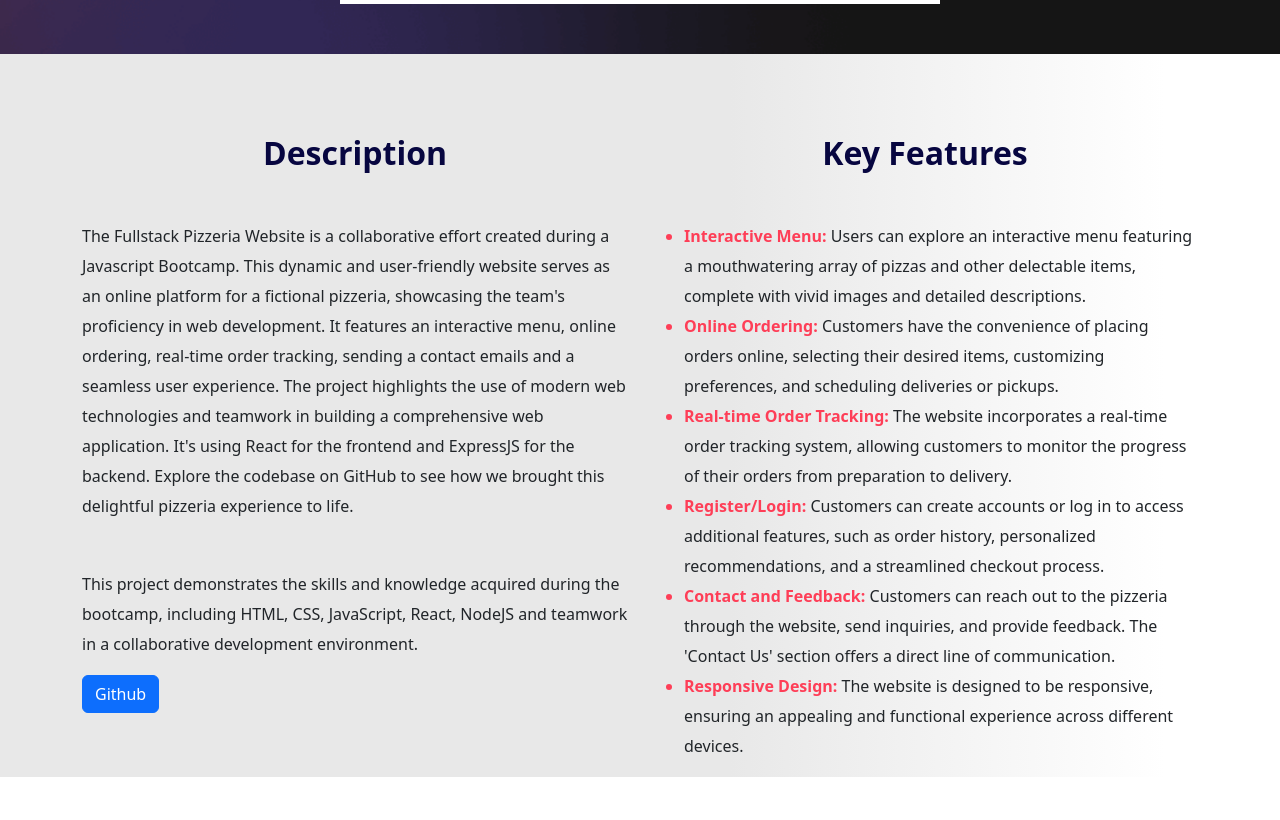
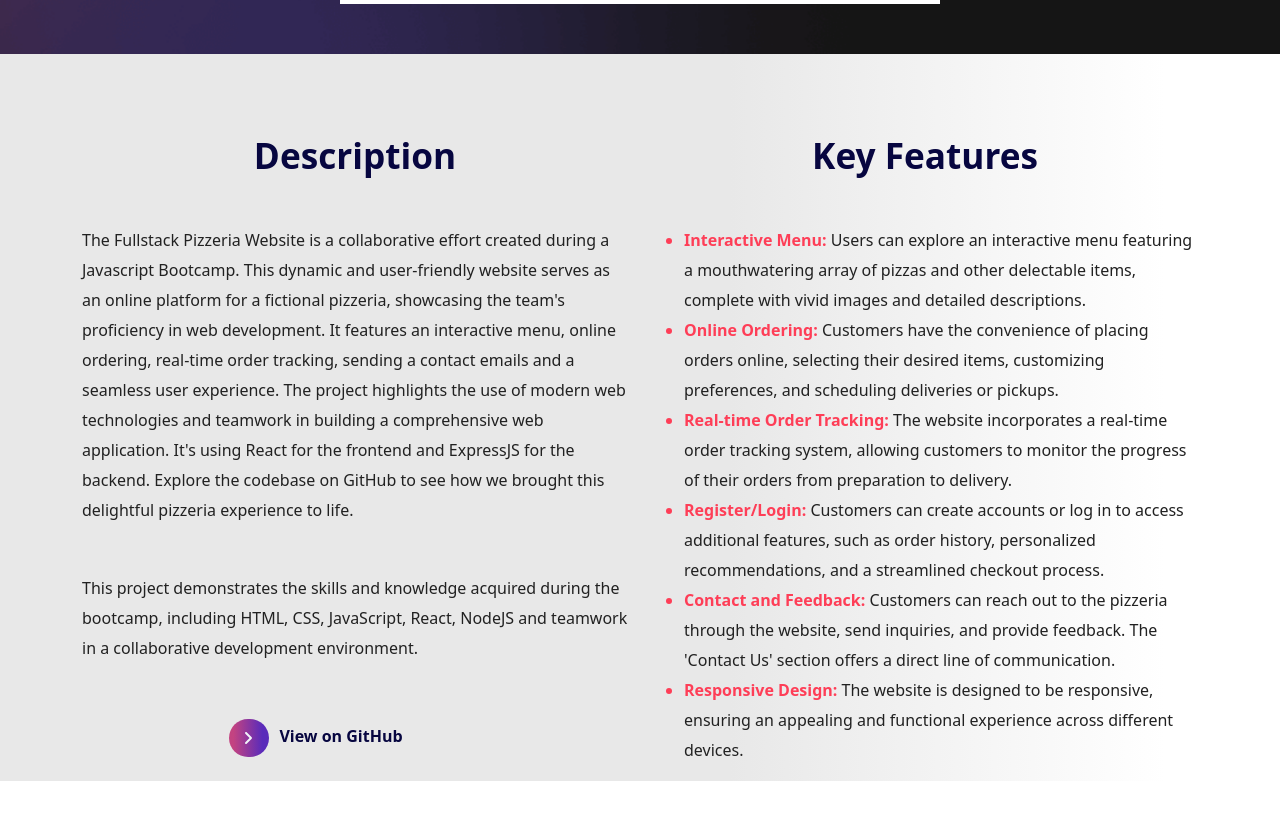
Before and after one commit to Nikolla2000/React-Portfolio-Website, a React (Vite) app in the folder client/: page /portfolio/project/1 in a window 1280 px wide. Shown: the part 740-1560 px from the top of the page. Built offline with nearby package versions, Linux system fonts and the light colour scheme.

Commit message:
Added "View on GitHub" Button

```diff
--- a/client/src/Pages/PortfolioPage/singleProjectPage/SingleProjectPage.jsx
+++ b/client/src/Pages/PortfolioPage/singleProjectPage/SingleProjectPage.jsx
@@ -2,6 +2,8 @@ import { useParams } from "react-router-dom";
 import portfolioData from "../../../Components/Portfolio/portfolioData";
 import { useEffect, useState } from "react";
 import { Container, Row, Col, Button } from "react-bootstrap";
+import { faAngleRight } from '@fortawesome/free-solid-svg-icons';
+import { FontAwesomeIcon } from '@fortawesome/react-fontawesome';
 import "./SingleProjectStyles.scss";
 
 const SingleProjectPage = () => {
@@ -26,13 +28,20 @@ const SingleProjectPage = () => {
                     </div>
                     <Container>
                         <Row>
-                            <Col>
+                            <Col lg={6} xs={12}>
                                 <h4 className="mb-5">Description</h4>
                                 <p>{projectData.detailedDescription}</p>
                                 <p className="mt-5">{projectData.skillsDemonstrated}</p>
-                                <Button>Github</Button>
+                                <div className="view-github-button">
+                                    <a href={projectData.link} target="_blank">
+                                        <div className="icon">
+                                            <FontAwesomeIcon icon={faAngleRight} style={{color: "#f1f4f8",}} />
+                                        </div>
+                                        <span>View on GitHub</span>
+                                    </a>
+                                </div>
                             </Col>
-                            <Col>
+                            <Col lg={6} xs={12}>
                                 <h4 className="mb-5">Key Features</h4>
                                 {projectData.keyFeatures && (
                                     <ul>
--- a/client/src/Pages/PortfolioPage/singleProjectPage/SingleProjectStyles.scss
+++ b/client/src/Pages/PortfolioPage/singleProjectPage/SingleProjectStyles.scss
@@ -31,7 +31,7 @@
 
     h4 {
         text-align: center;
-        font-size: 2em;
+        font-size: 2.2em;
         font-weight: bold;
         color:$background-dark-blue;
     }
@@ -47,5 +47,57 @@
 
     p, li {
         line-height: 30px;
+        color: $secondary-dark-grey;
+    }
+
+    .col-lg-6 {
+        position: relative;
+    }
+
+    .view-github-button {
+        position: relative;
+        height: 100px;
+
+        a {
+            position: absolute;
+            top: 40%;
+            left: 27%;
+            width: 200px;
+            text-decoration: none;
+            color: $background-dark-blue;
+            z-index: 5;
+
+            span {
+                position: absolute;
+                left: 25%;
+                top:15%;
+            }
+
+            &:hover {
+                transition: color 5s ease-in-out;
+            }
+
+            .icon {
+                display: inline-block;
+                background: linear-gradient(89.8deg, rgb(195, 67, 129) 11%, rgb(90, 43, 186) 83.4%);
+                padding: 7px 14px;
+                border-radius: 50px;
+                width: 40px;
+                transition: width 0.3s ease;
+            }
+
+            span {
+                font-weight: bold;
+            }
+
+            &:hover .icon {
+                width: 100%;
+            }
+
+            &:hover span {
+                color: $primary-white;
+                z-index: 5;
+            }
+        }
     }
 }
```
Also changed, not shown: client/src/assets/images/view-github-button.jfif (added).
